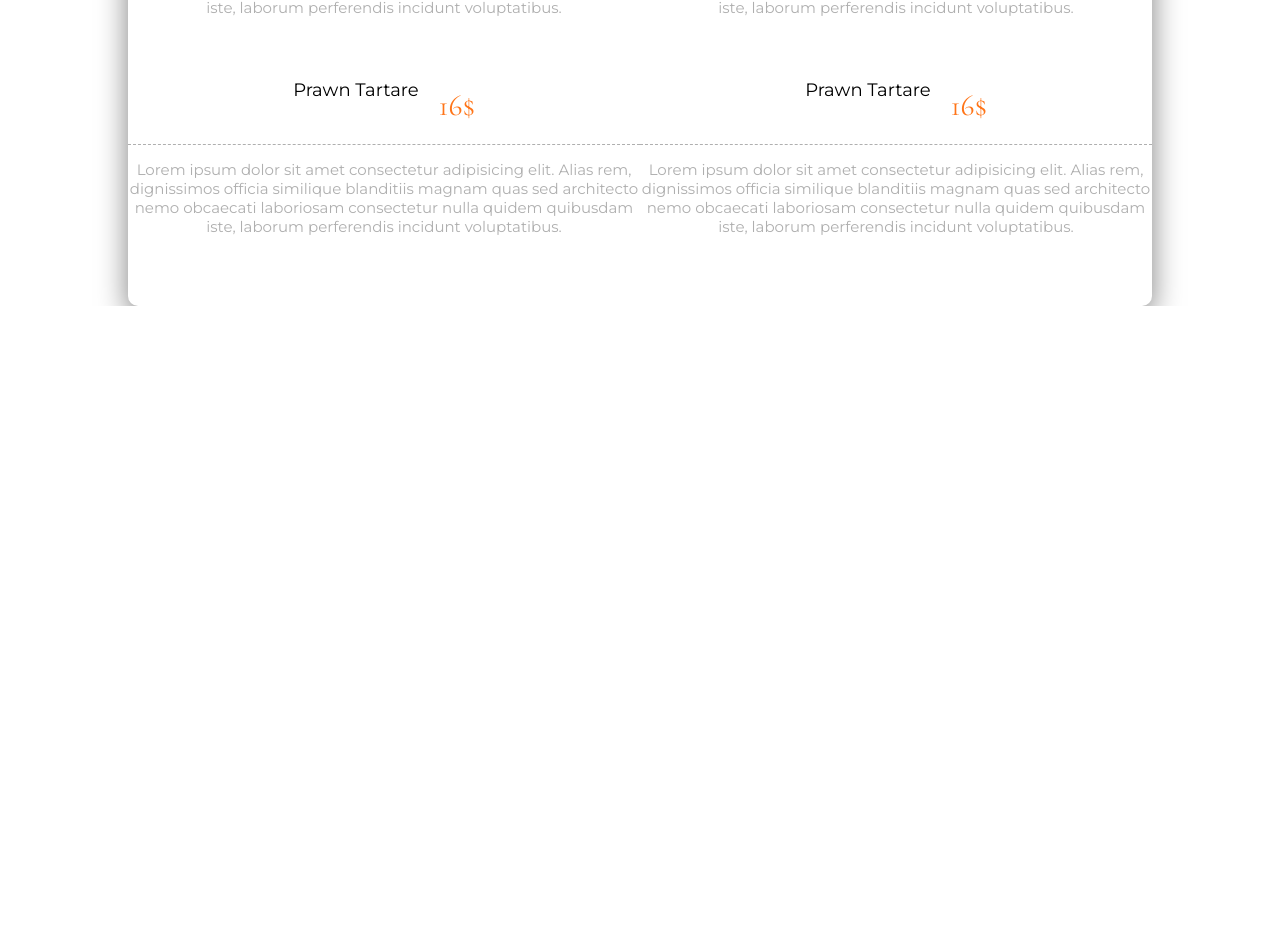
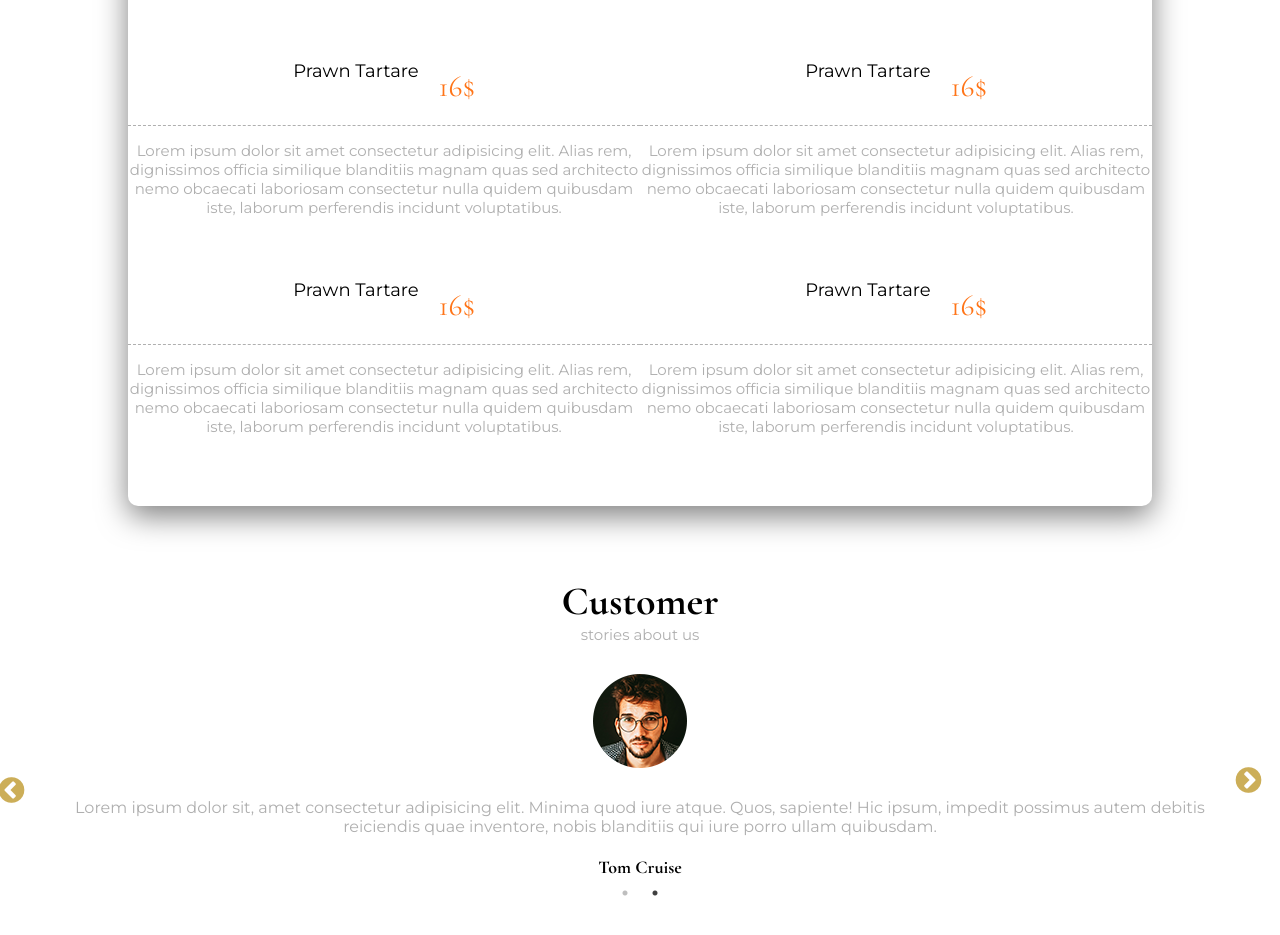
Before and after one commit to kalinrouss/restaurant-website, a plain HTML site: page index.html in a window 1280 px wide. Shown: the part 4378-5313 px from the top of the page. Before the commit the page ends 4684 px from the top, so only its background shows below. Drawn offline with nearby package versions, Linux system fonts and the light colour scheme.

Commit message:
added comments section with carousel

```diff
--- a/app.js
+++ b/app.js
@@ -11,3 +11,14 @@ navLinks.forEach(link => {
         body.classList.toggle('open');
     })
 })
+
+//carousel
+
+$(document).ready(function () {
+    $('.carousel').slick({
+        autoplay: true,
+        autoplaySpeed: 3000,
+        speed: 1800,
+        dots: true,
+    })
+})
--- a/index.html
+++ b/index.html
@@ -12,6 +12,14 @@
     <link href="https://fonts.googleapis.com/css2?family=Cormorant+Garamond&display=swap" rel="stylesheet">
     <link href="https://fonts.googleapis.com/css2?family=Cormorant+Garamond:wght@400;700&display=swap" rel="stylesheet">
     <link href="https://fonts.googleapis.com/css2?family=Montserrat&display=swap" rel="stylesheet">
+
+    <link rel="stylesheet" href="https://cdnjs.cloudflare.com/ajax/libs/slick-carousel/1.9.0/slick.min.css"
+        integrity="sha512-yHknP1/AwR+yx26cB1y0cjvQUMvEa2PFzt1c9LlS4pRQ5NOTZFWbhBig+X9G9eYW/8m0/4OXNx8pxJ6z57x0dw=="
+        crossorigin="anonymous" />
+    <link rel="stylesheet" href="https://cdnjs.cloudflare.com/ajax/libs/slick-carousel/1.9.0/slick-theme.min.css"
+        integrity="sha512-17EgCFERpgZKcm0j0fEq1YCJuyAWdz9KUtv1EjVuaOz8pDnh/0nZxmU6BBXwaaxqoi9PQXnRWqlcDB027hgv9A=="
+        crossorigin="anonymous" />
+
     <link rel="stylesheet" href="./style.css">
     <title>SmokeHouse Restaurant</title>
 </head>
@@ -256,8 +264,42 @@
                 </div>
             </div>
         </section>
+        <section class="customers">
+            <div class="container">
+                <h2 class="section-title">Customer</h2>
+                <h3 class="section-subtitle">stories about us</h3>
+                <div class="carousel">
+                    <div>
+                        <img src="img/carousel1.png" alt="carousel1">
+                        <p class="comment-paragraph">
+                            Lorem ipsum dolor sit, amet consectetur adipisicing elit. Minima quod iure atque. Quos,
+                            sapiente! Hic ipsum, impedit possimus autem debitis reiciendis quae inventore, nobis
+                            blanditiis qui iure porro ullam quibusdam.
+                        </p>
+                        <h2 class="name">Kate Winslet</h2>
+                    </div>
+                    <div>
+                        <img src="img/carousel2.png" alt="carousel2">
+                        <p class="comment-paragraph">
+                            Lorem ipsum dolor sit, amet consectetur adipisicing elit. Minima quod iure atque. Quos,
+                            sapiente! Hic ipsum, impedit possimus autem debitis reiciendis quae inventore, nobis
+                            blanditiis qui iure porro ullam quibusdam.
+                        </p>
+                        <h2 class="name">Tom Cruise</h2>
+                    </div>
+                </div>
+            </div>
+        </section>
     </main>
+
+    <script src="https://cdnjs.cloudflare.com/ajax/libs/jquery/3.5.1/jquery.slim.min.js"
+        integrity="sha512-/DXTXr6nQodMUiq+IUJYCt2PPOUjrHJ9wFrqpJ3XkgPNOZVfMok7cRw6CSxyCQxXn6ozlESsSh1/sMCTF1rL/g=="
+        crossorigin="anonymous"></script>
+    <script src="https://cdnjs.cloudflare.com/ajax/libs/slick-carousel/1.9.0/slick.min.js"
+        integrity="sha512-HGOnQO9+SP1V92SrtZfjqxxtLmVzqZpjFFekvzZVWoiASSQgSr4cw9Kqd2+l8Llp4Gm0G8GIFJ4ddwZilcdb8A=="
+        crossorigin="anonymous"></script>
     <script src="./app.js"></script>
+
 </body>
 
 </html>
--- a/style.css
+++ b/style.css
@@ -383,7 +383,8 @@ a {
 .menu-card {
     background-color: #fff;
     width: 80%;
-    margin: -30rem auto;
+    /* margin: -30rem auto; */
+    margin: -10rem auto;
     box-shadow: 0 1rem 3rem rgba(0, 0, 0, 0.5);
     border-radius: 10px;
     padding-bottom: 5rem;
@@ -439,3 +440,37 @@ a {
     margin-bottom: 2rem;
     text-align: center;
 }
+
+.customers{
+    margin-top: 50rem;
+}
+
+.carousel img {
+    margin: 0 auto;
+}
+
+.slick-prev::before,
+.slick-next::before {
+    color: #bc9321 !important;
+    font-size: 3rem;
+}
+
+.slick-prev {
+    transform: translateX(-3rem);
+}
+
+.customers {
+    padding-bottom: 20rem;
+}
+
+.customers h3 {
+    margin-bottom: 3rem;
+}
+
+.comment-paragraph {
+    font-size: 1.6rem;
+    font-weight: 300;
+    color: #afafaf;
+    margin-top: 3rem;
+    text-align: center;
+}
```
